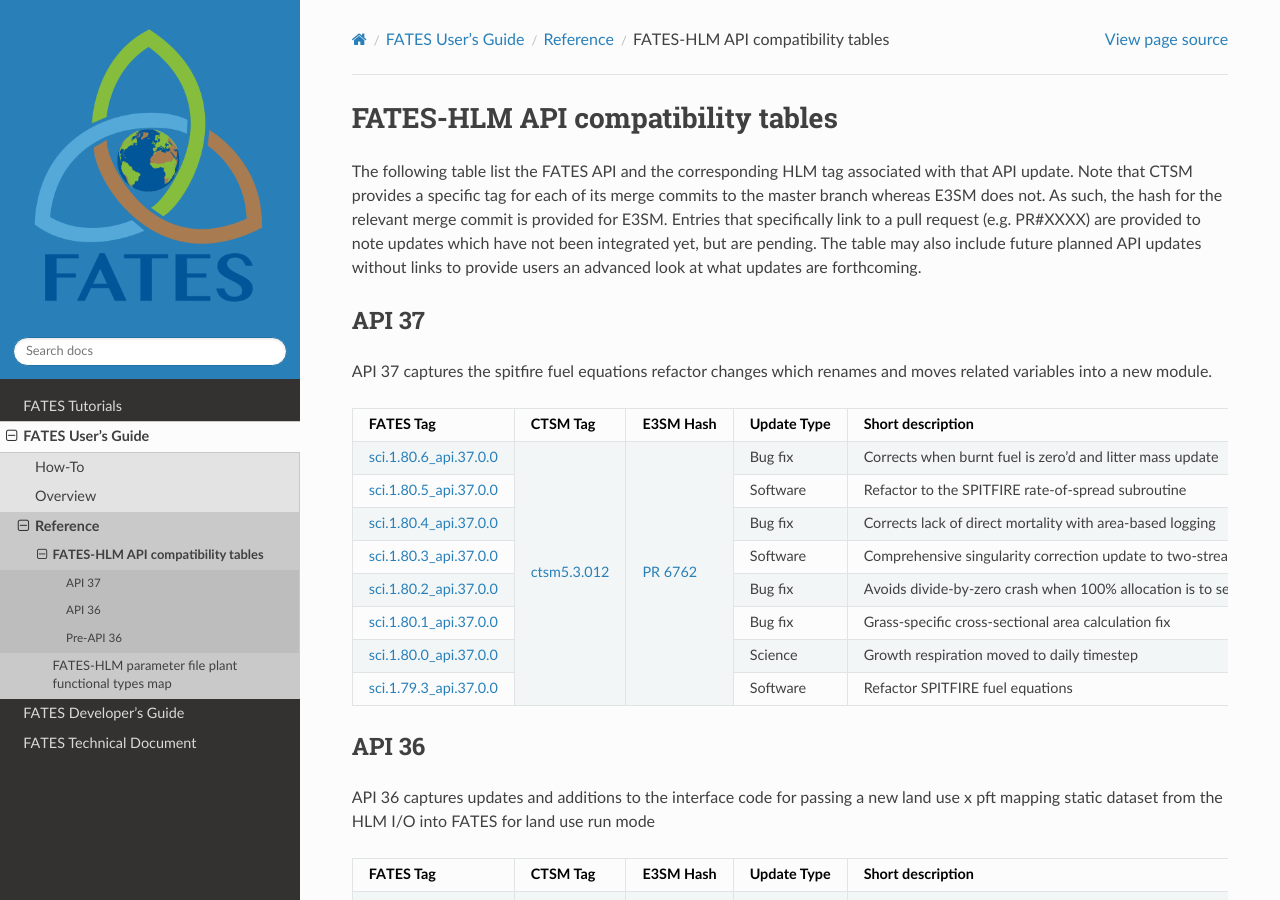
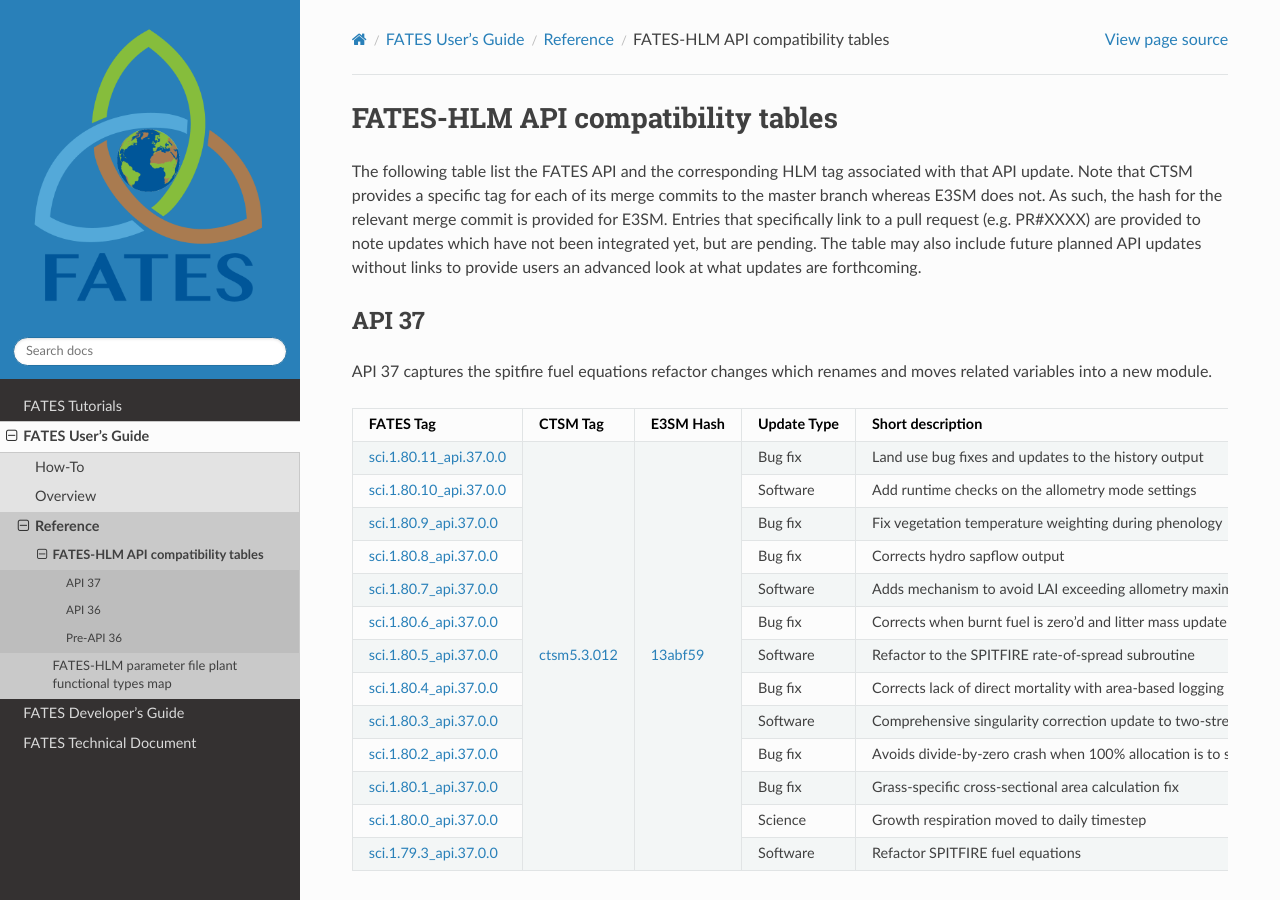
Before and after one commit to NGEET/fates-users-guide, a Sphinx documentation site: the page built from docs/source/user/release-tags-compat-table.rst, in a window 1280 px wide and 900 px high. Built offline with Sphinx 7.4.7 and the Read the Docs theme 3.1.0, drawn with Linux system fonts in a browser that asks for light colours.

Commit message:
update api 37 table

```diff
--- a/docs/source/user/release-tags-compat-table.rst
+++ b/docs/source/user/release-tags-compat-table.rst
@@ -8,25 +8,35 @@ API 37
 
 API 37 captures the spitfire fuel equations refactor changes which renames and moves related variables into a new module.
 
-+--------------------------+----------------+------------+-------------+----------------------------------------------------------------+
-| FATES Tag                | CTSM Tag       | E3SM Hash  | Update Type | Short description                                              |
-+==========================+================+============+=============+================================================================+
-| `sci.1.80.6_api.37.0.0`_ |                |            | Bug fix     | Corrects when burnt fuel is zero'd and litter mass update      |
-+--------------------------+                +            +-------------+----------------------------------------------------------------+
-| `sci.1.80.5_api.37.0.0`_ |                |            | Software    | Refactor to the SPITFIRE rate-of-spread subroutine             |
-+--------------------------+                +            +-------------+----------------------------------------------------------------+
-| `sci.1.80.4_api.37.0.0`_ |                |            | Bug fix     | Corrects lack of direct mortality with area-based logging      |
-+--------------------------+                +            +-------------+----------------------------------------------------------------+
-| `sci.1.80.3_api.37.0.0`_ |                |            | Software    | Comprehensive singularity correction update to two-stream      |
-+--------------------------+                +            +-------------+----------------------------------------------------------------+
-| `sci.1.80.2_api.37.0.0`_ |                |            | Bug fix     | Avoids divide-by-zero crash when 100% allocation is to seeds   |
-+--------------------------+                +            +-------------+----------------------------------------------------------------+
-| `sci.1.80.1_api.37.0.0`_ |                |            | Bug fix     | Grass-specific cross-sectional area calculation fix            |
-+--------------------------+                +            +-------------+----------------------------------------------------------------+
-| `sci.1.80.0_api.37.0.0`_ |                |            | Science     | Growth respiration moved to daily timestep                     |
-+--------------------------+                +            +-------------+----------------------------------------------------------------+
-| `sci.1.79.3_api.37.0.0`_ | `ctsm5.3.012`_ | `PR 6762`_ | Software    | Refactor SPITFIRE fuel equations                               |
-+--------------------------+----------------+------------+-------------+----------------------------------------------------------------+
++---------------------------+----------------+------------+-------------+----------------------------------------------------------------+
+| FATES Tag                 | CTSM Tag       | E3SM Hash  | Update Type | Short description                                              |
++===========================+================+============+=============+================================================================+
+| `sci.1.80.11_api.37.0.0`_ |                |            | Bug fix     | Land use bug fixes and updates to the history output           |
++---------------------------+                +            +-------------+----------------------------------------------------------------+
+| `sci.1.80.10_api.37.0.0`_ |                |            | Software    | Add runtime checks on the allometry mode settings              |
++---------------------------+                +            +-------------+----------------------------------------------------------------+
+| `sci.1.80.9_api.37.0.0`_  |                |            | Bug fix     | Fix vegetation temperature weighting during phenology          |
++---------------------------+                +            +-------------+----------------------------------------------------------------+
+| `sci.1.80.8_api.37.0.0`_  |                |            | Bug fix     | Corrects hydro sapflow output                                  |
++---------------------------+                +            +-------------+----------------------------------------------------------------+
+| `sci.1.80.7_api.37.0.0`_  |                |            | Software    | Adds mechanism to avoid LAI exceeding allometry maximums       |
++---------------------------+                +            +-------------+----------------------------------------------------------------+
+| `sci.1.80.6_api.37.0.0`_  |                |            | Bug fix     | Corrects when burnt fuel is zero'd and litter mass update      |
++---------------------------+                +            +-------------+----------------------------------------------------------------+
+| `sci.1.80.5_api.37.0.0`_  |                |            | Software    | Refactor to the SPITFIRE rate-of-spread subroutine             |
++---------------------------+                +            +-------------+----------------------------------------------------------------+
+| `sci.1.80.4_api.37.0.0`_  |                |            | Bug fix     | Corrects lack of direct mortality with area-based logging      |
++---------------------------+                +            +-------------+----------------------------------------------------------------+
+| `sci.1.80.3_api.37.0.0`_  |                |            | Software    | Comprehensive singularity correction update to two-stream      |
++---------------------------+                +            +-------------+----------------------------------------------------------------+
+| `sci.1.80.2_api.37.0.0`_  |                |            | Bug fix     | Avoids divide-by-zero crash when 100% allocation is to seeds   |
++---------------------------+                +            +-------------+----------------------------------------------------------------+
+| `sci.1.80.1_api.37.0.0`_  |                |            | Bug fix     | Grass-specific cross-sectional area calculation fix            |
++---------------------------+                +            +-------------+----------------------------------------------------------------+
+| `sci.1.80.0_api.37.0.0`_  |                |            | Science     | Growth respiration moved to daily timestep                     |
++---------------------------+                +            +-------------+----------------------------------------------------------------+
+| `sci.1.79.3_api.37.0.0`_  | `ctsm5.3.012`_ | `13abf59`_ | Software    | Refactor SPITFIRE fuel equations                               |
++---------------------------+----------------+------------+-------------+----------------------------------------------------------------+
 
 API 36
 ------
@@ -65,6 +75,11 @@ For compatibility with API 35 and earlier, please see :doc:`/user/Table-of-FATES
 
 .. [#] Users wanting to run non-land use run modes should avoid this tag due `issue #1221`_.  The next fates tag addresses this issue.
 
+.. _sci.1.80.11_api.37.0.0: https://github.com/NGEET/fates/releases/tag/sci.1.80.11_api.37.0.0
+.. _sci.1.80.10_api.37.0.0: https://github.com/NGEET/fates/releases/tag/sci.1.80.10_api.37.0.0
+.. _sci.1.80.9_api.37.0.0: https://github.com/NGEET/fates/releases/tag/sci.1.80.9_api.37.0.0
+.. _sci.1.80.8_api.37.0.0: https://github.com/NGEET/fates/releases/tag/sci.1.80.8_api.37.0.0
+.. _sci.1.80.7_api.37.0.0: https://github.com/NGEET/fates/releases/tag/sci.1.80.7_api.37.0.0
 .. _sci.1.80.6_api.37.0.0: https://github.com/NGEET/fates/releases/tag/sci.1.80.6_api.37.0.0
 .. _sci.1.80.5_api.37.0.0: https://github.com/NGEET/fates/releases/tag/sci.1.80.5_api.37.0.0
 .. _sci.1.80.4_api.37.0.0: https://github.com/NGEET/fates/releases/tag/sci.1.80.4_api.37.0.0
@@ -94,6 +109,6 @@ For compatibility with API 35 and earlier, please see :doc:`/user/Table-of-FATES
 .. _377b2d3: https://github.com/E3SM-Project/E3SM/commit/377b2d31d77977efc0f5edf79ba243377f668517
 .. _f14a3cf: https://github.com/E3SM-Project/E3SM/commit/f14a3cf738fc56f287665a49231b461878770958
 
-.. _PR 6762: https://github.com/E3SM-Project/E3SM/pull/6762
+.. _13abf59: https://github.com/E3SM-Project/E3SM/commit/13abf5991f234f8c64237566e228441465180f7e
 
 .. _issue #1221: https://github.com/NGEET/fates/issues/1221
```
